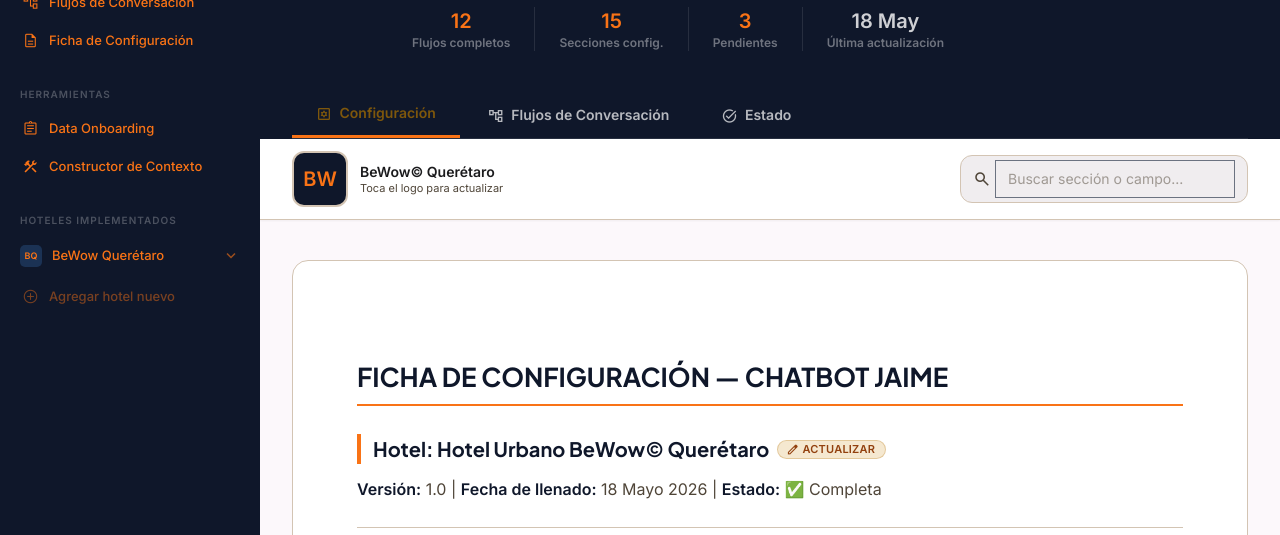
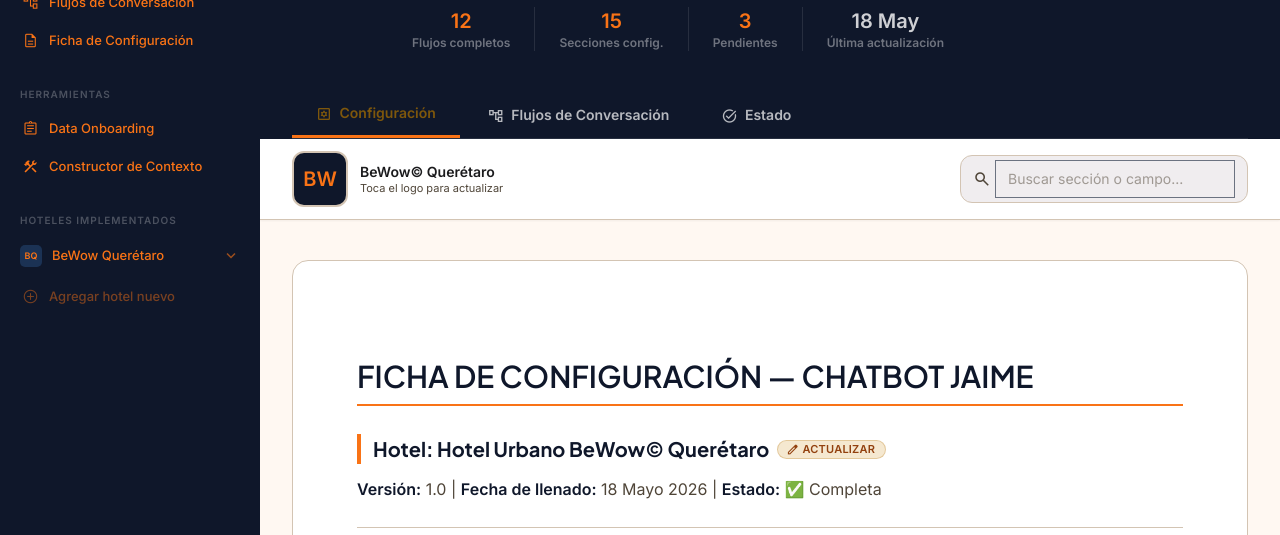
Before and after one commit to rpenacovarrubias-alt/Jaime_Chat_Bot, a website: page hoteles/BEWOW_QUERETARO/index.html in a window 1280 px wide. Shown: the part 201-736 px from the top of the page. Drawn offline with nearby package versions, Linux system fonts and the light colour scheme.

Commit message:
style: aplicar Design System Stitch (Warm Professional) - tipografia, botones (radio 16px, hover naranja->profundo / navy->navy-light), cards con sombra suave - hoteles/BEWOW_QUERETARO/index.html

```diff
--- a/hoteles/BEWOW_QUERETARO/index.html
+++ b/hoteles/BEWOW_QUERETARO/index.html
@@ -15,12 +15,12 @@
     theme: {
       extend: {
         colors: {
-          "surface": "#fcf8fb", "background": "#fcf8fb",
+          "surface": "#FFF8F2", "background": "#FFF8F2",
           "on-background": "#1b1b1d", "on-surface": "#1b1b1d",
           "on-surface-variant": "#4f4538", "outline-variant": "#d3c4b3",
           "outline": "#817566", "surface-container": "#f0edef",
           "surface-container-low": "#f6f3f5", "surface-container-high": "#eae7ea",
-          "primary": "#B45309", "primary-container": "#F97316",
+          "primary": "#F97316", "primary-container": "#FDF2E4",
           "on-primary": "#ffffff", "on-primary-container": "#4c3100",
         },
         fontFamily: {
@@ -57,7 +57,7 @@
   }
 
   /* ── Markdown content styles ── */
-  .md-body h1 { font-family: 'Plus Jakarta Sans', sans-serif; font-size: 26px; font-weight: 700; color: #0F172A; margin: 2rem 0 1rem; padding-bottom: 0.5rem; border-bottom: 2px solid #F97316; }
+  .md-body h1 { font-family: 'Plus Jakarta Sans', sans-serif; font-size: 30px; font-weight: 600; line-height: 1.3; color: #0F172A; margin: 2rem 0 1rem; padding-bottom: 0.5rem; border-bottom: 2px solid #F97316; }
   .md-body h2 { font-family: 'Plus Jakarta Sans', sans-serif; font-size: 20px; font-weight: 700; color: #0F172A; margin: 1.75rem 0 0.75rem; padding-left: 12px; border-left: 4px solid #F97316; display: flex; align-items: center; flex-wrap: wrap; gap: 8px; }
   .md-body h3 { font-family: 'Plus Jakarta Sans', sans-serif; font-size: 16px; font-weight: 600; color: #4f4538; margin: 1.25rem 0 0.5rem; }
   .md-body p  { color: #4f4538; line-height: 1.7; margin-bottom: 0.75rem; }
```
